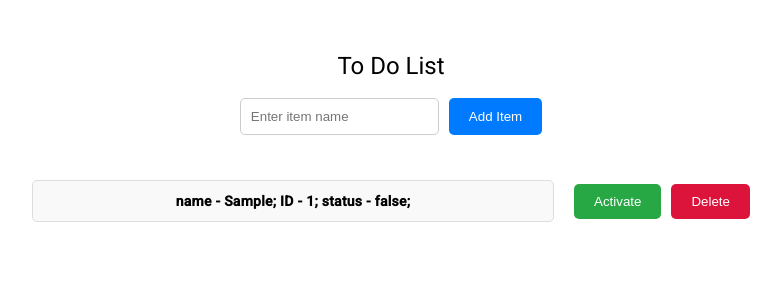
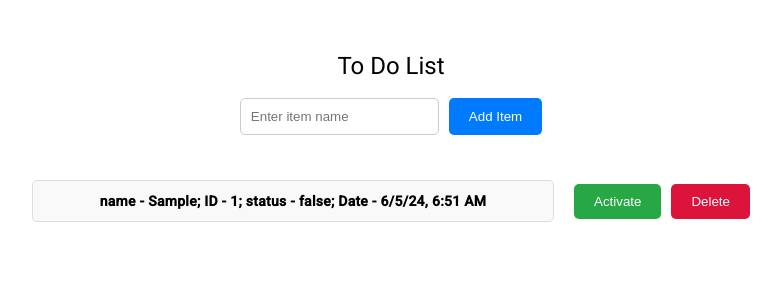
Before and after one commit to BachoKartsivadze/toDoAngular, an Angular app: page / in a window 1280 px wide. Both pictures are taken after typing "Sample" into the empty fields and a click on the button "Add Item". Shown: the top 300 px of the page, without its empty margins (249-1030 px from the left). Built offline with nearby package versions, Linux system fonts and the light colour scheme.

Commit message:
add dueDate

```diff
--- a/src/app/list-bar/list-bar.component.html
+++ b/src/app/list-bar/list-bar.component.html
@@ -9,6 +9,7 @@
     [name]="item.name"
     [id]="item.id"
     [isActive]="item.isActive"
+    [dueDate]="item.dueDate"
     (delete)="deleteListItem($event)"
   ></app-list-item>
   }
--- a/src/app/list-bar/list-bar.component.ts
+++ b/src/app/list-bar/list-bar.component.ts
@@ -15,6 +15,7 @@ export class ListBarComponent {
       name: this.listBarText,
       id: this.list.length + 1,
       isActive: false,
+      dueDate: new Date(),
     };
     this.list.push(newItem);
     this.listBarText = ''; // Clear the input field after adding the item
--- a/src/app/list-item/list-item.component.html
+++ b/src/app/list-item/list-item.component.html
@@ -1,5 +1,8 @@
 <div class="main">
-  <p>name - {{ name }}; ID - {{ id }}; status - {{ isActive }};</p>
+  <p>
+    name - {{ name }}; ID - {{ id }}; status - {{ isActive }}; Date -
+    {{ dueDate | date : "short" }}
+  </p>
   @if (isActive === true){
   <button (click)="changeActiveStatus()" class="activeButton">
     InActivate
--- a/src/app/list-item/list-item.component.ts
+++ b/src/app/list-item/list-item.component.ts
@@ -9,6 +9,7 @@ export class ListItemComponent {
   @Input() name: string = 'no name';
   @Input() id: number = 0;
   @Input() isActive: boolean = false;
+  @Input() dueDate: Date = new Date();
 
   @Output() delete = new EventEmitter<number>();
 
--- a/src/app/list-item/list-item.model.ts
+++ b/src/app/list-item/list-item.model.ts
@@ -2,4 +2,5 @@ export interface ListItem {
   name: string;
   id: number;
   isActive: boolean;
+  dueDate: Date;
 }
```
